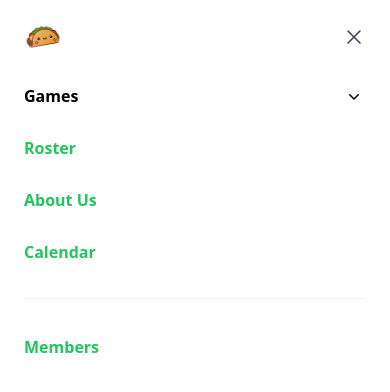
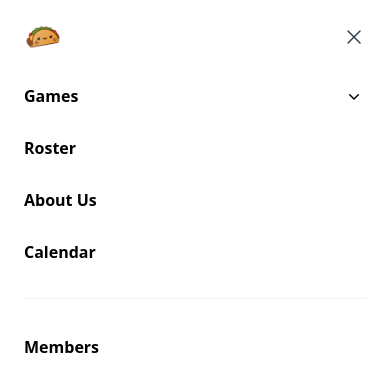
Before and after one commit to mstevensdesign/pigfarm-club, a Next.js app: page / in a window 390 px wide. Both pictures are taken after a click on the button "Open main menu". Shown: the top 392 px of the page. Built offline with nearby package versions, Linux system fonts and the light colour scheme.

Commit message:
font reset

```diff
--- a/src/app/components/Navigation.tsx
+++ b/src/app/components/Navigation.tsx
@@ -217,7 +217,7 @@ export function Navigation() {
                         key={item.name}
                         as="a"
                         href={item.href}
-                        className="block rounded-lg py-2 pl-6 pr-3 text-sm font-semibold leading-7 text-green-600 hover:bg-gray-50"
+                        className="block rounded-lg py-2 pl-6 pr-3 text-sm font-semibold leading-7 hover:bg-gray-50"
                       >
                         {item.name}
                       </DisclosureButton>
@@ -226,21 +226,21 @@ export function Navigation() {
                 </Disclosure>
                 <Link
                   href="/roster"
-                  className="-mx-3 block rounded-lg px-3 py-2 text-base font-semibold leading-7 text-green-500 hover:bg-gray-50"
+                  className="-mx-3 block rounded-lg px-3 py-2 text-base font-semibold leading-7 hover:bg-gray-50"
                   onClick={() => setMobileMenuOpen(false)}
                 >
                   Roster
                 </Link>
                 <Link
                   href="/aboutus"
-                  className="-mx-3 block rounded-lg px-3 py-2 text-base font-semibold leading-7 text-green-500 hover:bg-gray-50"
+                  className="-mx-3 block rounded-lg px-3 py-2 text-base font-semibold leading-7 hover:bg-gray-50"
                   onClick={() => setMobileMenuOpen(false)}
                 >
                   About Us
                 </Link>
                 <Link
                   href="/calendar"
-                  className="-mx-3 block rounded-lg px-3 py-2 text-base font-semibold leading-7 text-green-500 hover:bg-gray-50"
+                  className="-mx-3 block rounded-lg px-3 py-2 text-base font-semibold leading-7 hover:bg-gray-50"
                   onClick={() => setMobileMenuOpen(false)}
                 >
                   Calendar
@@ -249,7 +249,7 @@ export function Navigation() {
               <div className="py-6">
                 <a
                   href="#"
-                  className="-mx-3 block rounded-lg px-3 py-2.5 text-base font-semibold leading-7 text-green-500 hover:bg-gray-50"
+                  className="-mx-3 block rounded-lg px-3 py-2.5 text-base font-semibold leading-7 hover:bg-gray-50"
                 >
                   Members
                 </a>
```
